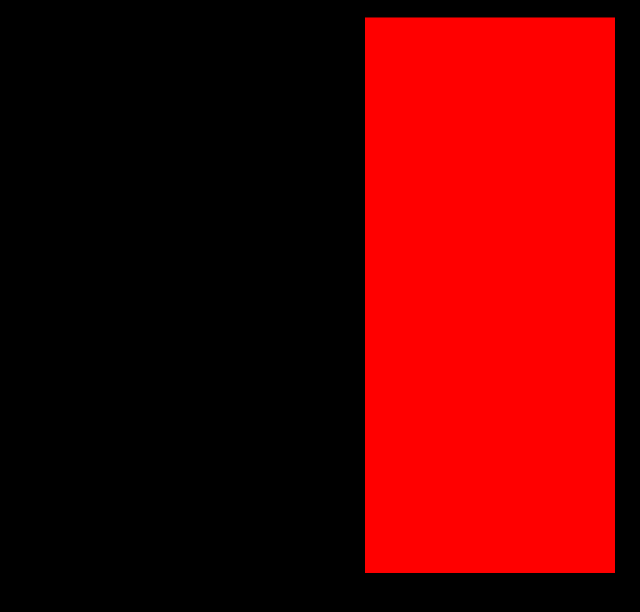
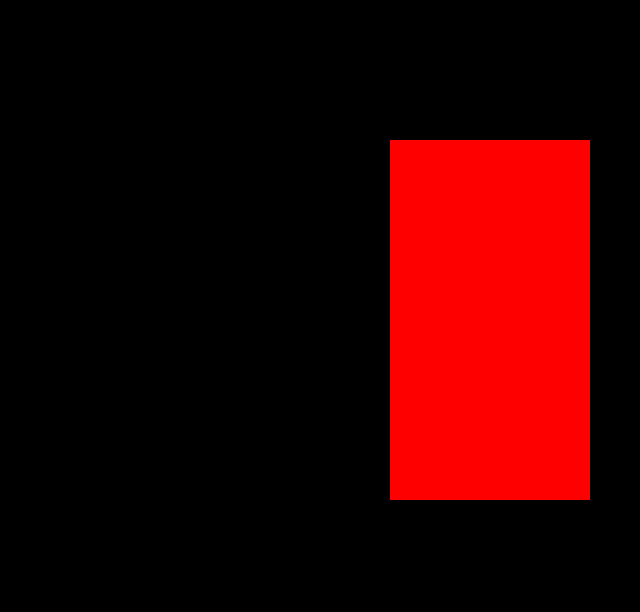
Before and after one commit to roman7501/esquif0.5, a React (Create React App) app: page /chemin in a window 1280 px wide. Shown: the top 612 px of the page, without its empty margins (640-1280 px from the left). Built offline with nearby package versions, Linux system fonts and the light colour scheme; a web font is replaced by a local one.

Commit message:
resize chemin

```diff
--- a/src/Components/Chemin.js
+++ b/src/Components/Chemin.js
@@ -37,11 +37,12 @@ const Chemin = ({
     <div
       style={{
         position: "fixed",
-        top: "-260px",
+        top: "-130px",
         right: "-100px",
         background: "red",
         width: "500px",
-        transform: " rotate(180deg) scale(0.5)",
+        height: "900px",
+        transform: " rotate(180deg) scale(0.40)",
       }}
     >
       <AnimatePresence>
```
